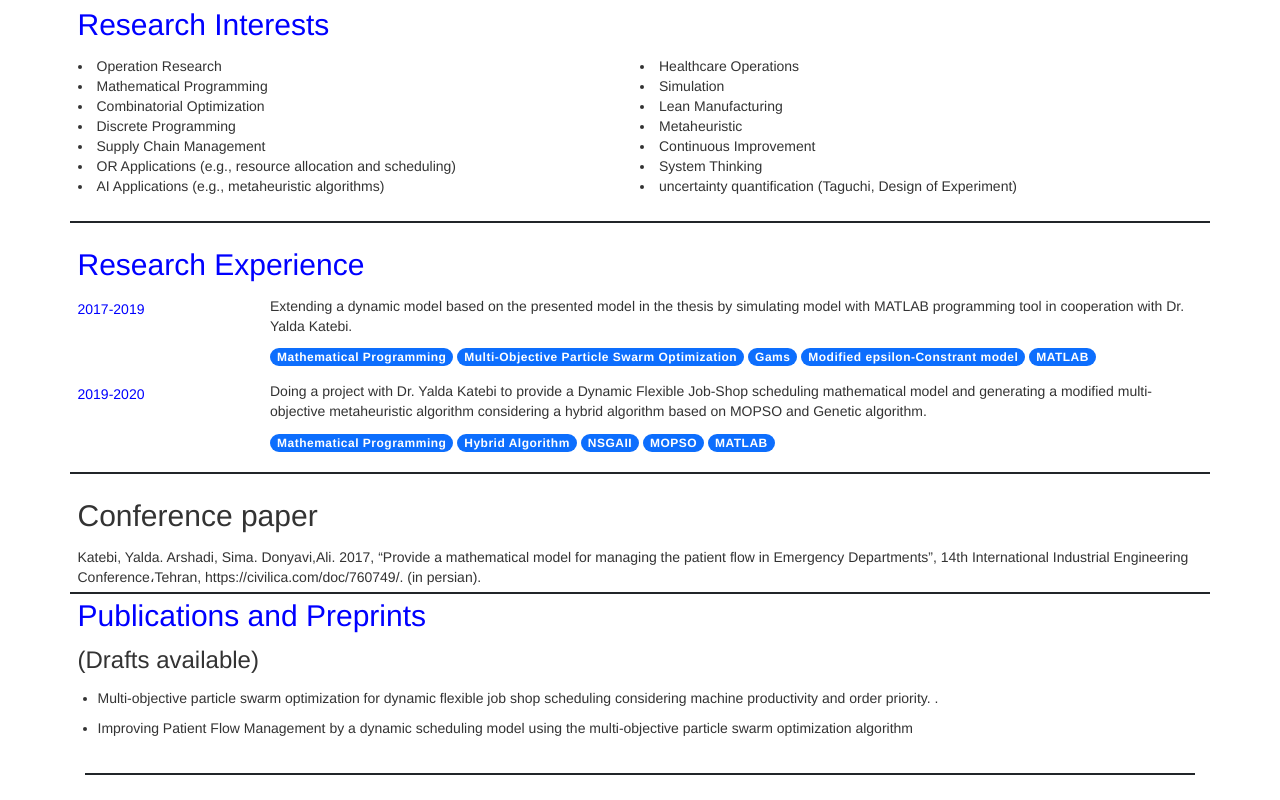
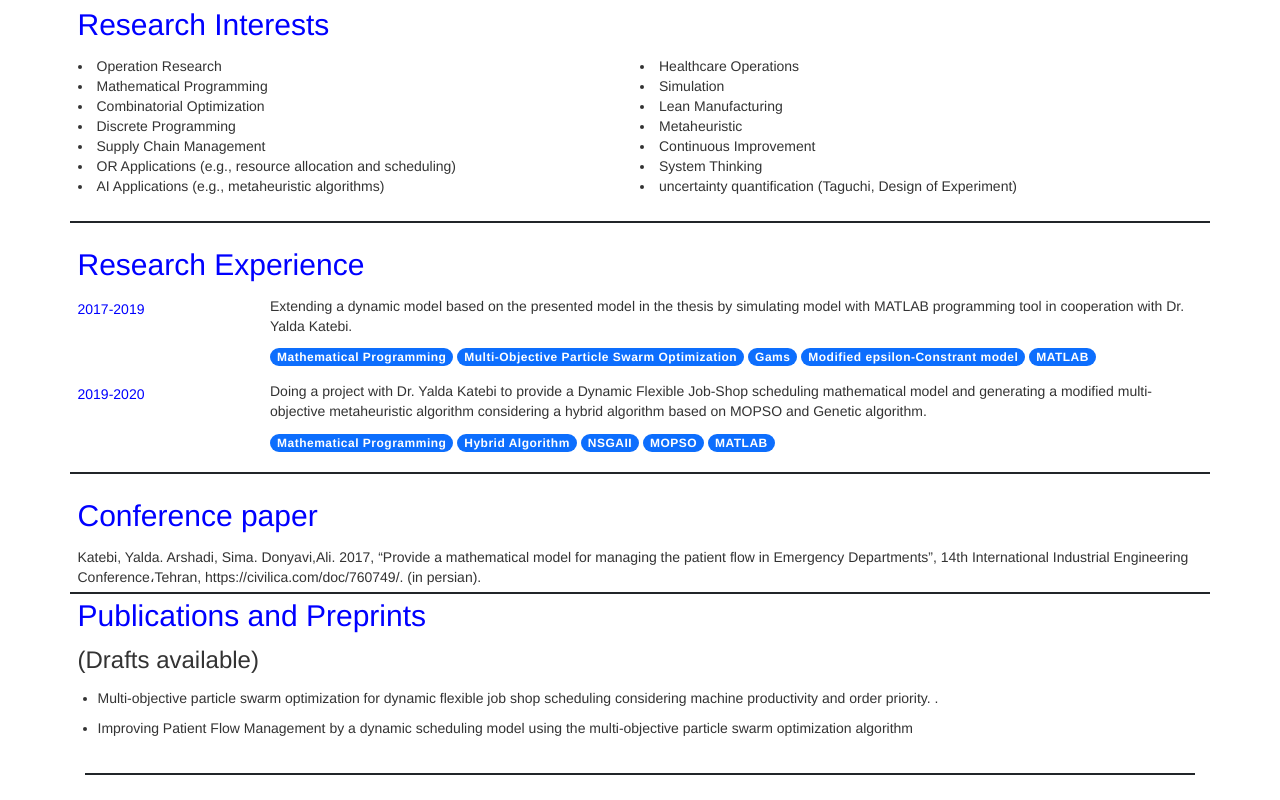
Before and after one commit to SimaArshadi/SimaArshadi.github.io, a website: page index.html in a window 1280 px wide. Shown: the part 797-1597 px from the top of the page. Drawn offline with nearby package versions, Linux system fonts and the light colour scheme.

Commit message:
Update index.html

```diff
--- a/index.html
+++ b/index.html
@@ -177,7 +177,7 @@ Supervisor: Dr. Fardin Ahmadi Zar
     </div>
 
     <div class="border-bottom border-2 border-print-0 border-dark mb-2 pb-2 pb-print-0 mb-print-1">
-        <h2 class="mb-4">Conference paper</h2>
+        <h2 class="mb-4" style="color:blue;">Conference paper</h2>
         <div>Katebi, Yalda. Arshadi, Sima. Donyavi,Ali. 2017, “Provide a mathematical model for managing the patient flow in Emergency Departments”,
             14th International Industrial Engineering Conference،Tehran, https://civilica.com/doc/760749/. (in persian).</div>
     </div>
```
